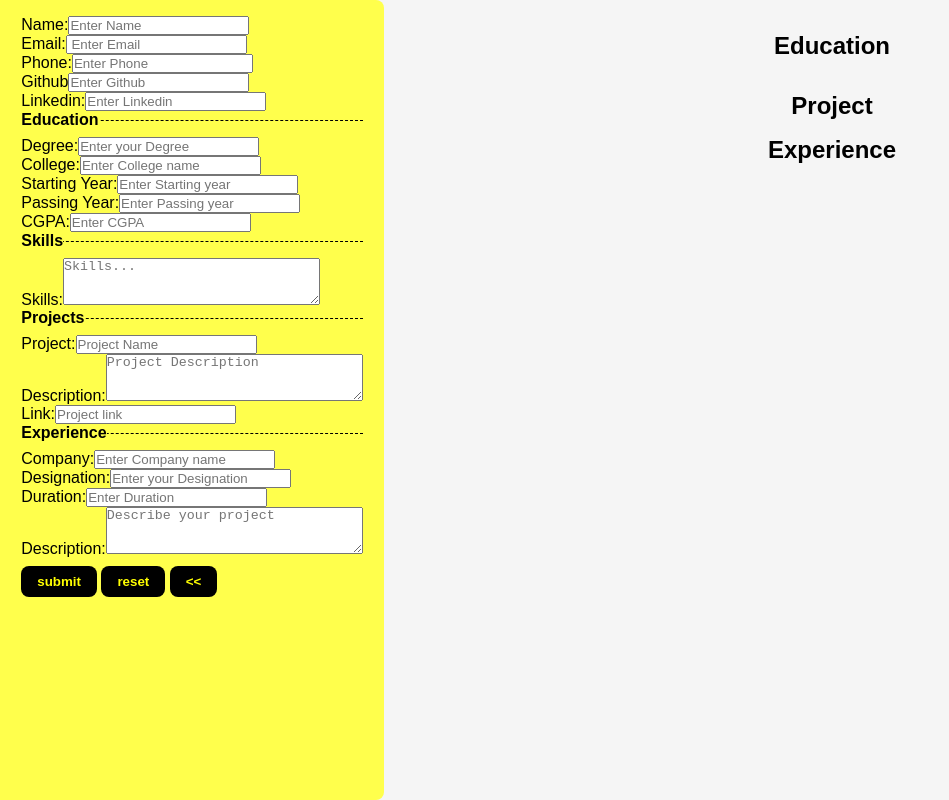
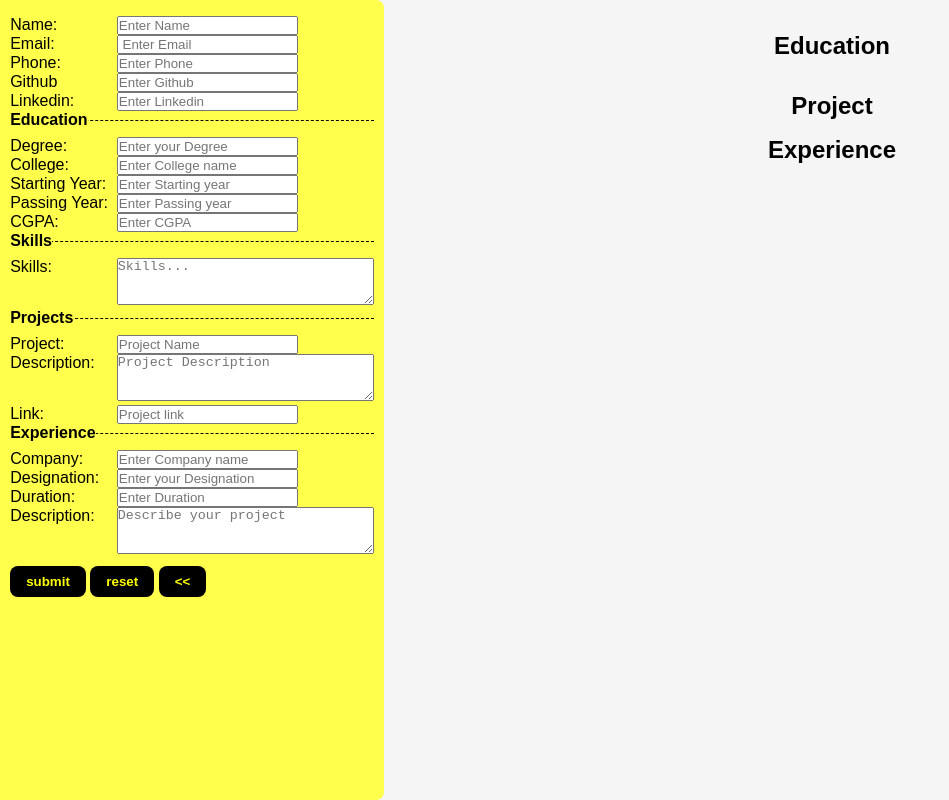
Before and after one commit to Sameera-Nazneen/AutogeneratedCV.github.io, a plain HTML site: page index.html in a window 1280 px wide. Shown: the whole page, without its empty margins (0-949 px from the left). Drawn offline with Linux system fonts and the light colour scheme.

Commit message:
Update style.css

```diff
--- a/style.css
+++ b/style.css
@@ -36,6 +36,53 @@ main>.left{
     align-items: flex-start;
     border-top-right-radius: 0.5rem;
     border-bottom-right-radius: 0.5rem;
+}
+.PersonalInfo input{
+    margin-left: 8em;
+}
+
+.PersonalInfo label{
+    position: absolute;
+}
+
+.Education input{
+    margin-left: 8em;
+}
+
+.Education label{
+    position: absolute;
+}
+
+.Skills textarea{
+    margin-left: 8em;
+}
+
+.Skills label{
+    position: absolute;
+}
+
+.ProjectInfo textarea{
+    margin-left: 8em;
+}
+
+.ProjectInfo label{
+    position: absolute;
+}
+
+.ProjectInfo input{
+    margin-left: 8em;
+}
+
+.ExperienceInfo textarea{
+    margin-left: 8em;
+}
+
+.ExperienceInfo label{
+    position: absolute;
+}
+
+.ExperienceInfo input{
+    margin-left: 8em;
 }
 main>.left legend{
     color: black;
@@ -79,6 +126,7 @@ main>.right>.block1{
     color: gray;
     width: 60vw;
 }
+
 .print{
     display: none;
 }
```
